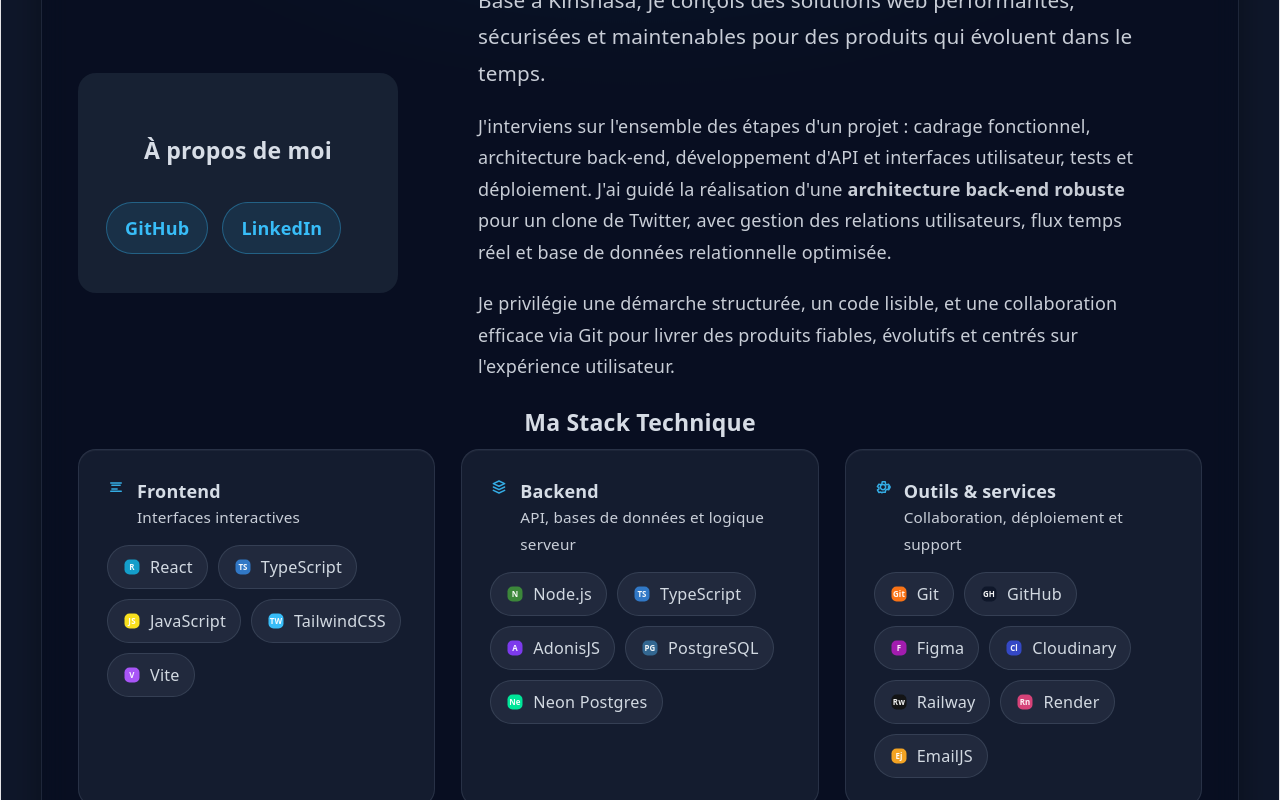
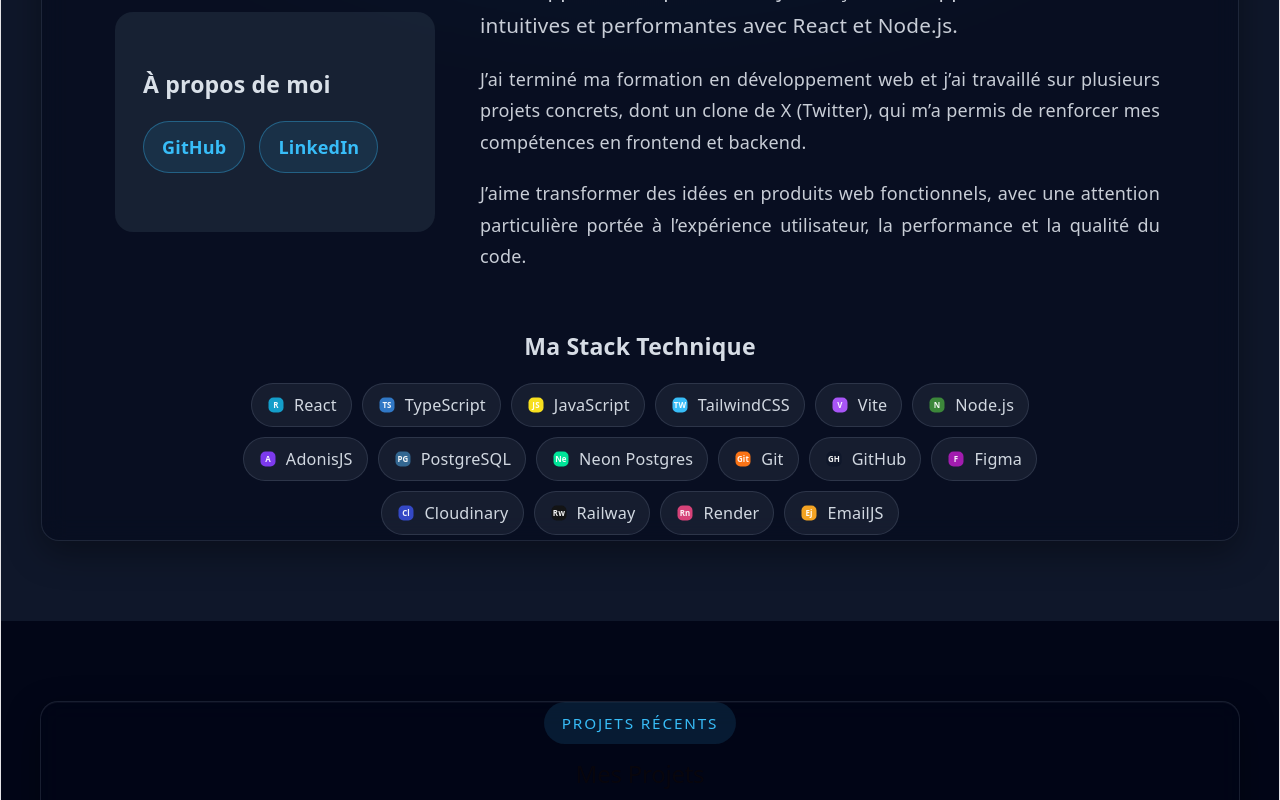
Before and after one commit to EddyMamba/portfolio, a React (Vite) app: page / in a window 1280 px wide. Shown: the part 860-1660 px from the top of the page. Built offline with nearby package versions, Linux system fonts and the light colour scheme.

Commit message:
style(about): center layout, justify text and improve tech stack responsiveness

```diff
--- a/src/About.jsx
+++ b/src/About.jsx
@@ -1,59 +1,4 @@
 function About() {
-  const StackIcon = ({ type }) => {
-    // Simple inline SVGs so you don't need image assets.
-    if (type === "frontend") {
-      return (
-        <svg className="stack-icon" viewBox="0 0 24 24" aria-hidden="true">
-          <path
-            d="M5 6.5h14M5 17.5h14M6.5 9.5h11m-11 5h7"
-            fill="none"
-            stroke="currentColor"
-            strokeWidth="2"
-            strokeLinecap="round"
-          />
-        </svg>
-      );
-    }
-    if (type === "backend") {
-      return (
-        <svg className="stack-icon" viewBox="0 0 24 24" aria-hidden="true">
-          <path
-            d="M4.5 7.5 12 4l7.5 3.5L12 11 4.5 7.5Z"
-            fill="none"
-            stroke="currentColor"
-            strokeWidth="2"
-            strokeLinejoin="round"
-          />
-          <path
-            d="M4.5 12 12 15.5 19.5 12M4.5 16.5 12 20l7.5-3.5"
-            fill="none"
-            stroke="currentColor"
-            strokeWidth="2"
-            strokeLinejoin="round"
-            strokeLinecap="round"
-          />
-        </svg>
-      );
-    }
-    return (
-      <svg className="stack-icon" viewBox="0 0 24 24" aria-hidden="true">
-        <path
-          d="M12 15.5a3.5 3.5 0 1 0 0-7 3.5 3.5 0 0 0 0 7Z"
-          fill="none"
-          stroke="currentColor"
-          strokeWidth="2"
-        />
-        <path
-          d="M19.4 15a8.6 8.6 0 0 0 .1-2l2-1.2-2-3.4-2.3.7a8.6 8.6 0 0 0-1.7-1L15 5h-4l-.5 2.9a8.6 8.6 0 0 0-1.7 1L6.5 8.2l-2 3.4 2 1.2a8.6 8.6 0 0 0 .1 2l-2 1.2 2 3.4 2.3-.7a8.6 8.6 0 0 0 1.7 1L11 19h4l.5-2.9a8.6 8.6 0 0 0 1.7-1l2.3.7 2-3.4-2.1-1.2Z"
-          fill="none"
-          stroke="currentColor"
-          strokeWidth="2"
-          strokeLinejoin="round"
-        />
-      </svg>
-    );
-  };
-
   const TechChip = ({ short, label, color }) => (
     <span className="chip">
       <svg
@@ -80,55 +25,34 @@
     </span>
   );
 
-  const stackSections = [
-    {
-      type: "frontend",
-      title: "Frontend",
-      subtitle: "Interfaces interactives",
-      items: [
+  const techItems = [
     { short: "R", label: "React", color: "#149eca" },
-        { short: "TS", label: "TypeScript", color: "#3178c6" },
+    { short: "TS", label: "TypeScript", color: "#3178c6" }, // Doublon supprimé ici
     { short: "JS", label: "JavaScript", color: "#f7df1e" },
     { short: "TW", label: "TailwindCSS", color: "#38bdf8" },
     { short: "V", label: "Vite", color: "#a855f7" },
-      ],
-    },
-    {
-      type: "backend",
-      title: "Backend",
-      subtitle: "API, bases de données et logique serveur",
-      items: [
     { short: "N", label: "Node.js", color: "#3c873a" },
-        { short: "TS", label: "TypeScript", color: "#3178c6" },
     { short: "A", label: "AdonisJS", color: "#7c3aed" },
     { short: "PG", label: "PostgreSQL", color: "#336791" },
     { short: "Ne", label: "Neon Postgres", color: "#00E599" },
-      ],
-    },
-    {
-      type: "tools",
-      title: "Outils & services",
-      subtitle: "Collaboration, déploiement et support",
-      items: [
     { short: "Git", label: "Git", color: "#f97316" },
     { short: "GH", label: "GitHub", color: "#0f172a" },
     { short: "F", label: "Figma", color: "#a21caf" },
     { short: "Cl", label: "Cloudinary", color: "#3448C5" },
     { short: "Rw", label: "Railway", color: "#131415" },
     { short: "Rn", label: "Render", color: "#D64278" },
-        { short: "Ej", label: "EmailJS", color: "#F3A323" },
-      ],
-    },
+    { short: "Ej", label: "EmailJS", color: "#F3A323" }
   ];
 
   return (
     <section className="about" id="about">
       <div className="container">
         <div className="about-card">
+
+          {/* ZONE 1 : La grille haute (Gauche / Droite) */}
           <div className="about-content about-body">
             <aside className="about-sidebar">
               <h3>À propos de moi</h3>
-
               <div className="about-links">
                 <a
                   className="about-link"
@@ -151,42 +75,32 @@
 
             <div className="about-copy">
               <p className="about-lead">
-                Basé à Kinshasa, je conçois des solutions web performantes, sécurisées et maintenables pour des produits qui évoluent dans le temps.
+                Développeur web passionné, je conçois des applications modernes,
+                intuitives et performantes avec React et Node.js.
               </p>
-
               <p>
-                J'interviens sur l'ensemble des étapes d'un projet : cadrage fonctionnel, architecture back-end, développement d'API et interfaces utilisateur, tests et déploiement. J'ai guidé la réalisation d'une <strong>architecture back-end robuste</strong> pour un clone de Twitter, avec gestion des relations utilisateurs, flux temps réel et base de données relationnelle optimisée.
+                J’ai terminé ma formation en développement web et j’ai travaillé
+                sur plusieurs projets concrets, dont un clone de X (Twitter),
+                qui m’a permis de renforcer mes compétences en frontend et backend.
               </p>
-
               <p>
-                Je privilégie une démarche structurée, un code lisible, et une collaboration efficace via Git pour livrer des produits fiables, évolutifs et centrés sur l'expérience utilisateur.
+                J’aime transformer des idées en produits web fonctionnels,
+                avec une attention particulière portée à l’expérience utilisateur,
+                la performance et la qualité du code.
               </p>
             </div>
           </div>
 
+          {/* ZONE 2 : La Stack Technique (Bien centrée en dessous) */}
+          <div className="tech-section">
             <h3>Ma Stack Technique</h3>
-          <ul className="tech-list" aria-label="Stack technique">
-            {stackSections.map((section) => (
-              <li key={section.title} className="tech-group">
-                <div className="tech-group__header">
-                  <StackIcon type={section.type} />
-                  <div>
-                    <h4>{section.title}</h4>
-                    <p className="tech-group__subtitle">{section.subtitle}</p>
+            <div className="tech-group__chips" aria-label="Stack technique">
+              {techItems.map((item) => (
+                <TechChip key={item.label} {...item} />
+              ))}
             </div>
           </div>
 
-                <div
-                  className="tech-group__chips"
-                  aria-label={`Technologies ${section.title.toLowerCase()}`}
-                >
-                  {section.items.map((item) => (
-                    <TechChip key={item.label} {...item} />
-                  ))}
-                </div>
-              </li>
-            ))}
-          </ul>
         </div>
       </div>
     </section>
--- a/src/App.css
+++ b/src/App.css
@@ -1,4 +1,7 @@
-*{
+/* ==========================================================================
+   1. CONFIGURATION GLOBALE & RESETS
+   ========================================================================== */
+* {
   margin: 0;
   padding: 0;
   box-sizing: border-box;
@@ -28,37 +31,30 @@
   scroll-margin-top: 90px;
 }
 
+/* ==========================================================================
+   2. BARRE DE NAVIGATION (NAVBAR)
+   ========================================================================== */
 .navbar {
   position: sticky;
   top: 0;
   z-index: 1000;
   display: flex;
-  justify-content: space-between;
+  justify-content: center;
   align-items: center;
-  padding: 18px 32px;
+  padding: 14px 0;
   background: rgba(2, 6, 23, 0.92);
   backdrop-filter: blur(16px);
   color: white;
   border-bottom: 1px solid rgba(148, 163, 184, 0.18);
 }
 
-.menu-icon {
-  display: none;
-  cursor: pointer;
-  background: transparent;
-  border: 1px solid rgba(148, 163, 184, 0.25);
-  border-radius: 10px;
-  padding: 10px;
-  line-height: 0;
-}
-
-.menu-icon span {
-  display: block;
-  width: 20px;
-  height: 2px;
-  background: white;
-  border-radius: 999px;
-  transition: transform 0.25s ease, opacity 0.25s ease;
+.navbar-inner {
+  width: 100%;
+  max-width: 1200px;
+  display: flex;
+  justify-content: space-between;
+  align-items: center;
+  padding: 0 20px;
 }
 
 .navbar h2 a {
@@ -145,6 +141,42 @@
   outline-offset: 3px;
 }
 
+.menu-icon {
+  display: none;
+  flex-direction: column;
+  gap: 4px;
+  cursor: pointer;
+  background: transparent;
+  border: 1px solid rgba(148, 163, 184, 0.25);
+  border-radius: 10px;
+  padding: 10px;
+  line-height: 0;
+}
+
+.menu-icon span {
+  display: block;
+  width: 24px;
+  height: 2px;
+  background: white;
+  transition: 0.3s;
+}
+
+/* Animations d'ouverture du menu mobile */
+.menu-icon.open span:nth-child(1) {
+  transform: rotate(45deg) translateY(6px);
+}
+
+.menu-icon.open span:nth-child(2) {
+  opacity: 0;
+}
+
+.menu-icon.open span:nth-child(3) {
+  transform: rotate(-45deg) translateY(-6px);
+}
+
+/* ==========================================================================
+   3. SECTION HERO
+   ========================================================================== */
 .hero {
   min-height: 80vh;
   display: flex;
@@ -190,7 +222,8 @@
   line-height: 1.8;
 }
 
-.hero-buttons {
+.hero-buttons,
+.buttons {
   display: flex;
   flex-wrap: wrap;
   gap: 16px;
@@ -237,6 +270,23 @@
   background: rgba(56, 189, 248, 0.12);
 }
 
+.buttons a {
+  padding: 8px 15px;
+  border-radius: 5px;
+  text-decoration: none;
+  background: #38bdf8;
+  color: black;
+}
+
+.buttons a:last-child {
+  background: transparent;
+  border: 1px solid #38bdf8;
+  color: #38bdf8;
+}
+
+/* ==========================================================================
+   4. SECTION À PROPOS (ABOUT)
+   ========================================================================== */
 .about {
   padding: 80px 20px;
   text-align: left;
@@ -245,23 +295,22 @@
   color: white;
 }
 
-.about-card{
+.about-card {
   margin: 28px auto 0;
   width: 100%;
   max-width: 1200px;
   text-align: left;
-  padding: 36px;
+  padding: 5px 0;
   border-radius: 18px;
   background: rgba(2, 6, 23, 0.45);
   border: 1px solid rgba(148, 163, 184, 0.16);
-  box-shadow:
-    0 12px 34px rgba(0, 0, 0, 0.35),
+  box-shadow: 0 12px 34px rgba(0, 0, 0, 0.35),
               inset 0 1px 0 rgba(255, 255, 255, 0.04);
   backdrop-filter: blur(12px);
-
+  animation: fadeUp 0.6s ease forwards;
 }
 
-.about-header{
+.about-header {
   display: grid;
   grid-template-columns: 1fr;
   align-items: start;
@@ -272,22 +321,21 @@
   text-align: center;
 }
 
-.about-titleRow{
+.about-titleRow {
   display: inline-flex;
   text-align: center;
   gap: 12px;
   min-width: 0;
 }
 
-.about-header h2{
-
+.about-header h2 {
   font-size: clamp(1.3rem, 2.5vw, 1.8rem);
   letter-spacing: -0.02em;
   line-height: 1.1;
   align-items: center;
 }
 
-.about-badge{
+.about-badge {
   display: inline-flex;
   align-items: center;
   gap: 8px;
@@ -301,7 +349,7 @@
   white-space: nowrap;
 }
 
-.about-badge::before{
+.about-badge::before {
   content: "";
   width: 8px;
   height: 8px;
@@ -311,25 +359,25 @@
   text-align: right;
 }
 
-.about-subtitle{
+.about-subtitle {
   margin: 0;
   color: rgba(226, 232, 240, 0.72);
   font-size: 0.95rem;
   text-align: center;
 }
 
-.about-meta{
+.about-meta {
   display: inline-flex;
   align-items: center;
   flex-wrap: wrap;
   gap: 8px;
 }
 
-.about-dot{
+.about-dot {
   color: rgba(226, 232, 240, 0.45);
 }
 
-.about-content{
+.about-content {
   width: 100%;
   max-width: 100%;
   margin: 0 auto;
@@ -337,8 +385,12 @@
 
 .about-body {
   display: grid;
-  gap: 80px;
+  gap: 40px;
   align-items: center;
+  justify-content: center; /* Aligne horizontalement le bloc au centre de l'écran */
+  max-width: 1050px;       /* Empêche la grille de s'étaler sur les 1200px de la carte */
+  margin: 0 auto;          /* Centre le bloc complet horizontalement */
+  padding:  20px 0 20px;
 }
 
 .about-sidebar {
@@ -390,67 +442,52 @@
   color: rgba(226, 232, 240, 0.84);
 }
 
-@media (min-width: 1024px) {
-  .about-body {
-    grid-template-columns: 300px minmax(0, 1fr);
-  }
-}
-
 .about-copy {
   display: grid;
   gap: 20px;
-  justify-items: start;
+  justify-items: center; /* Calibrage au milieu */
 }
 
-.about-lead{
+.about-lead {
   font-size: 1.15rem;
   color: rgba(226, 232, 240, 0.98);
   max-width: 680px;
   margin: 0;
-  text-align: left;
+  text-align: justify;
 }
 
-.about h3{
-  margin: 26px 0 14px;
-  font-size: clamp(1rem, 1.8vw, 1.3rem);
-  color: rgba(226, 232, 240, 0.95);
-  text-align: center;
-}
 .about p {
   width: 100%;
   max-width: 680px;
   margin: 0;
   line-height: 1.75;
   color: rgba(226, 232, 240, 0.88);
-  text-align: left;
+  text-align: justify;
 }
 
-@media (min-width: 940px) {
-  .about-body {
-    grid-template-columns: 320px minmax(0, 1fr);
-  }
-}
-
-@media (max-width: 940px) {
-  .about-sidebar,
-  .about-copy {
+/* ==========================================================================
+   5. COMPOSANTS DE LA STACK TECHNIQUE
+   ========================================================================== */
+.tech-section {
+  width: 100%;
+  margin-top: 40px;
   text-align: center;
 }
 
-  .about-sidebar h3,
-  .about-copy p,
-  .about-copy .about-lead {
+.tech-section h3 {
+  margin: 30px 0 24px;
+  font-size: clamp(1rem, 1.8vw, 1.3rem);
+  color: rgba(226, 232, 240, 0.95);
   text-align: center;
 }
-}
 
-.tech-list {
-  display: grid;
-  grid-template-columns: repeat(auto-fit, minmax(300px, 1fr));
-  list-style: none;
-  gap: 26px;
-  padding: 0;
-  margin: 0;
+.tech-group__chips {
+  display: flex;
+  flex-wrap: wrap;
+  gap: 10px;
+  justify-content: center;
+  max-width: 800px;
+  margin: 0 auto;
 }
 
 .tech-group {
@@ -496,12 +533,6 @@
   flex: none;
 }
 
-.tech-group__chips {
-  display: flex;
-  flex-wrap: wrap;
-  gap: 10px;
-}
-
 .chip {
   padding: 8px 14px;
   border-radius: 999px;
@@ -528,66 +559,9 @@
   transform: translateY(-1px);
 }
 
-.menu-icon {
-  display: flex;
-  flex-direction: column;
-  gap: 4px;
-  cursor: pointer;
-}
-
-.menu-icon span {
-  width: 24px;
-  height: 2px;
-  background: white;
-  transition: 0.3s;
-}
-
-/* animation */
-.menu-icon.open span:nth-child(1) {
-  transform: rotate(45deg) translateY(6px);
-}
-
-.menu-icon.open span:nth-child(2) {
-  opacity: 0;
-}
-
-.menu-icon.open span:nth-child(3) {
-  transform: rotate(-45deg) translateY(-6px);
-}
-
-
-.about-card {
-  animation: fadeUp 0.6s ease forwards;
-}
-
-@keyframes fadeUp {
-  from {
-    opacity: 0;
-    transform: translateY(10px);
-  }
-  to {
-    opacity: 1;
-    transform: translateY(0);
-  }
-}
-@media (min-width: 720px){
-  .tech-list{
-    grid-template-columns: repeat(3, minmax(0, 1fr));
-  }
-}
-
-@media (max-width: 560px){
-  .about-card{
-    padding: 20px;
-  }
-  .about-header{
-    grid-template-columns: 1fr;
-  }
-  .about-titleRow{
-    flex-wrap: wrap;
-    row-gap: 10px;
-  }
-}
+/* ==========================================================================
+   6. SECTION PROJETS
+   ========================================================================== */
 .projects {
   padding: 80px 20px;
   background: #020617;
@@ -599,12 +573,11 @@
   width: 100%;
   max-width: 1200px;
   margin: 0 auto;
-  padding: 36px;
+  padding: 0px;
   border-radius: 18px;
   background: rgba(2, 6, 23, 0.45);
   border: 1px solid rgba(148, 163, 184, 0.16);
-  box-shadow:
-    0 12px 34px rgba(0, 0, 0, 0.35),
+  box-shadow: 0 12px 34px rgba(0, 0, 0, 0.35),
               inset 0 1px 0 rgba(255, 255, 255, 0.04);
   backdrop-filter: blur(12px);
 }
@@ -640,31 +613,9 @@
   max-width: 100%;
 }
 
-.navbar {
-  position: sticky;
-  top: 0;
-  z-index: 1000;
-  display: flex;
-  justify-content: center;
-  background: rgba(2, 6, 23, 0.92);
-  backdrop-filter: blur(16px);
-  color: white;
-  border-bottom: 1px solid rgba(148, 163, 184, 0.18);
-  padding: 14px 0;
-}
-
-.navbar-inner {
-  width: 100%;
-  max-width: 1200px;
-  display: flex;
-  justify-content: space-between;
-  align-items: center;
-  padding: 0 20px;
-}
-
 .project-card {
   background: #111827;
-  padding: 30px;
+  padding: 10px;
   border-radius: 24px;
   border: 1px solid rgba(148, 163, 184, 0.12);
   box-shadow: 0 24px 70px rgba(0, 0, 0, 0.18);
@@ -680,7 +631,7 @@
 
 .project-card__visual img {
   width: 100%;
-  height: 240px;
+  height: auto;
   object-fit: cover;
   border-radius: 20px;
 }
@@ -764,30 +715,12 @@
   filter: brightness(1.05);
 }
 
-.buttons {
-  display: flex;
-  gap: 10px;
-  margin-top: 10px;
-}
-
-.buttons a {
-  padding: 8px 15px;
-  border-radius: 5px;
-  text-decoration: none;
-  background: #38bdf8;
-  color: black;
-}
-
-.buttons a:last-child {
-  background: transparent;
-  border: 1px solid #38bdf8;
-  color: #38bdf8;
-}
-
-.contact h2{
+/* ==========================================================================
+   7. SECTION CONTACT
+   ========================================================================== */
+.contact h2 {
   font-size: 1.6rem;
   margin-bottom: 1.25rem;
-
 }
 
 .contact-card {
@@ -910,38 +843,74 @@
   color: #86efac;
 }
 
-@media (min-width: 860px) {
-  .contact-row {
-    grid-template-columns: repeat(2, minmax(0, 1fr));
+/* ==========================================================================
+   8. KEYFRAMES ANIMATIONS
+   ========================================================================== */
+@keyframes fadeUp {
+  from {
+    opacity: 0;
+    transform: translateY(10px);
+  }
+  to {
+    opacity: 1;
+    transform: translateY(0);
   }
 }
 
-@media (min-width: 860px) {
-  .contact-row {
-    grid-template-columns: repeat(2, minmax(0, 1fr));
+/* ==========================================================================
+   9. MEDIA QUERIES (RESPONSIVE) - DU PLUS GRAND AU PLUS PETIT
+   ========================================================================== */
+
+/* Écrans larges / Tablettes Horizontales (min-width: 1024px) */
+@media (min-width: 1024px) {
+  .about-body {
+    grid-template-columns: 300px minmax(0, 1fr);
   }
 }
 
-.menu-icon{
-  display: none;
+/* Moyens écrans (min-width: 940px) */
+@media (min-width: 940px) {
+  .about-body {
+    grid-template-columns: 320px minmax(0, 1fr);
+  }
 }
 
+/* Petits écrans / Tablettes Verticales (max-width: 940px) */
+@media (max-width: 940px) {
+  .about-sidebar {
+    text-align: center;
+  }
 
+  .about-copy {
+    text-align: left;
+    justify-items: start;
+  }
 
-@media (max-width: 768px){
+  .about-sidebar h3 {
+    text-align: center;
+  }
 
+  .about-copy p,
+  .about-copy .about-lead {
+    text-align: left;
+    width: 100%;
+  }
+}
+
+/* Mode responsive Standard (max-width: 768px) */
+@media (max-width: 768px) {
   .navbar {
     padding: 12px 0;
   }
 
   .navbar-inner {
-
     gap: 16px;
   }
 
-  .menu-icon{
+  .menu-icon {
     display: inline-flex;
   }
+
   .nav-menu {
     position: fixed;
     top: 0;
@@ -950,7 +919,6 @@
     height: 100vh;
     background: rgba(2, 6, 23, 0.98);
     display: flex;
-
     gap: 20px;
     padding: 80px 20px 22px;
     border-right: 1px solid rgba(148, 163, 184, 0.18);
@@ -960,6 +928,7 @@
     transition: transform 0.3s ease;
     z-index: 999;
   }
+
   .nav-menu.active {
     transform: translateX(0);
     pointer-events: auto;
@@ -970,7 +939,7 @@
     gap: 12px;
   }
 
-  .nav-links a{
+  .nav-links a {
     padding: 12px 8px;
     display: block;
   }
@@ -981,36 +950,38 @@
     font-size: 0.95rem;
   }
 
-  .hero-content{
+  .hero-content {
     flex-direction: column;
     align-items: center;
   }
 
-  .about, .projects, .contact{
+  .about,
+  .projects,
+  .contact {
     padding: 40px 15px;
   }
 
-  .about h2, .about h3 {
+  .about h2,
+  .about h3 {
     font-size: 1.5rem;
-
   }
 
-.contact h2{
+  .contact h2 {
     font-size: 1.5rem;
     margin-bottom: 2rem;
   }
 
-  .projects-container{
+  .projects-container {
     grid-template-columns: 1fr;
   }
 
   .hero-content h1 {
     font-size: 1.5rem;
   }
-.hero-buttons, .buttons {
 
+  .hero-buttons,
+  .buttons {
     flex-direction: column;
-
   }
 
   .buttons a {
@@ -1058,12 +1029,36 @@
     border-radius: 14px;
   }
 
-
   .container {
-
     margin: 0 auto;
     padding: 0 0px;
   }
+}
 
+/* Grille de technologies en colonnes (min-width: 720px) */
+@media (min-width: 720px) {
+  .tech-list {
+    grid-template-columns: repeat(3, minmax(0, 1fr));
+  }
+}
 
+/* Grille de contact sur Desktop (min-width: 860px) */
+@media (min-width: 860px) {
+  .contact-row {
+    grid-template-columns: repeat(2, minmax(0, 1fr));
   }
+}
+
+/* Tout petits téléphones mobiles (max-width: 560px) */
+@media (max-width: 560px) {
+  .about-card {
+    padding: 20px;
+  }
+  .about-header {
+    grid-template-columns: 1fr;
+  }
+  .about-titleRow {
+    flex-wrap: wrap;
+    row-gap: 10px;
+  }
+}
```
Lines whose indentation alone changed are shown as unchanged.
